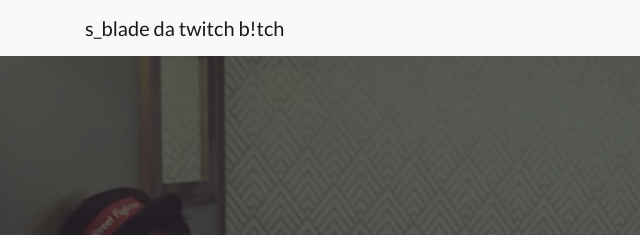
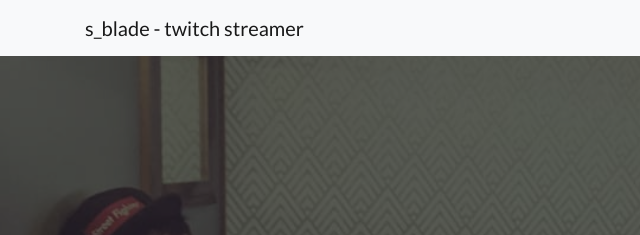
Before and after one commit to s-blade-sskhbt/example-onepager, a website: page index.html in a window 1280 px wide. Shown: the top 235 px of the page, 0-640 px from the left. Drawn offline with Linux system fonts and the light colour scheme; a script that the page names is missing.

Commit message:
cleanup sync

```diff
--- a/index.html
+++ b/index.html
@@ -27,7 +27,7 @@
   <!-- Navigation -->
   <nav class="navbar navbar-light bg-light static-top">
     <div class="container">
-      <a class="navbar-brand" href="#">s_blade da twitch b!tch</a>
+      <a class="navbar-brand" href="#">s_blade - twitch streamer</a>
     </div>
   </nav>
 
```
Also changed, not shown: README.md, img/logo-pixelW-fullset.png (deleted), logo-pixelW-fullset.png (deleted).
